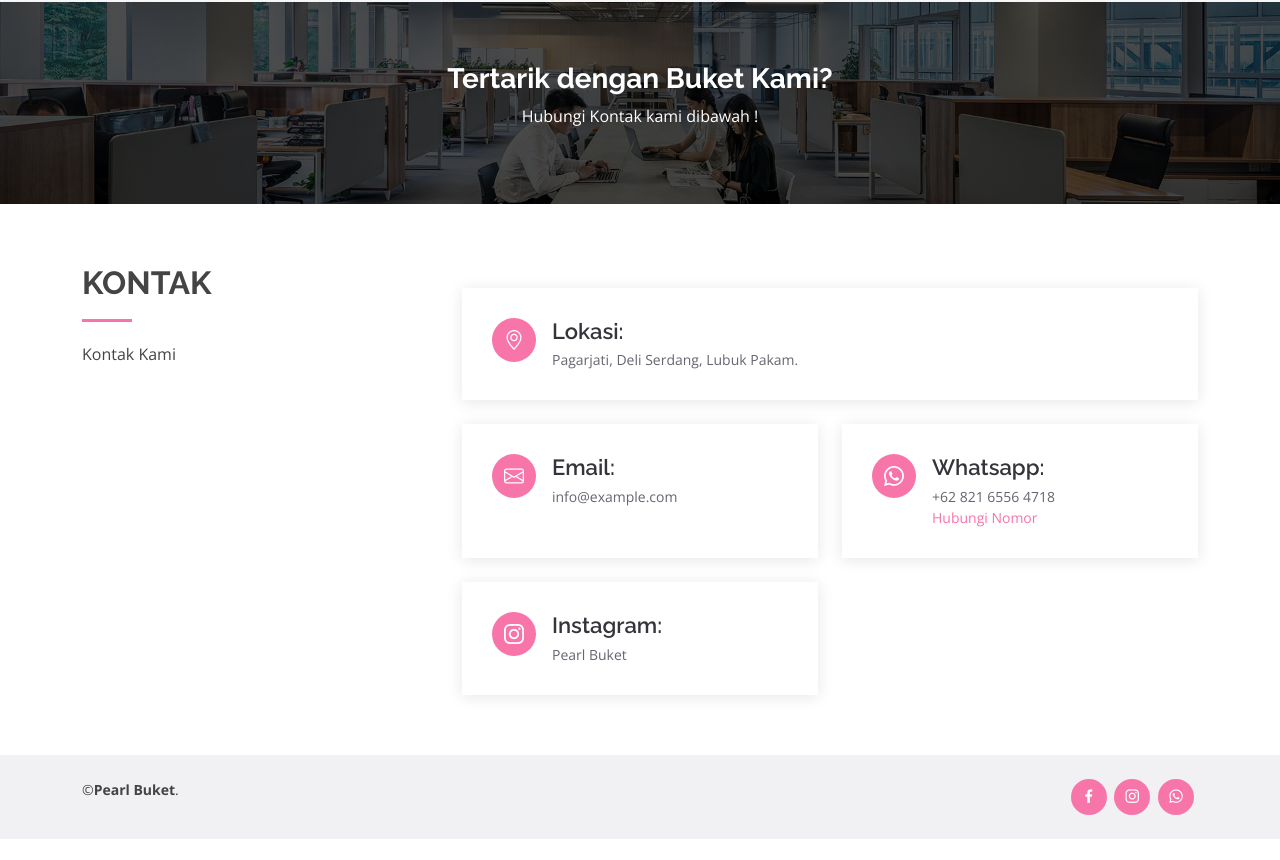
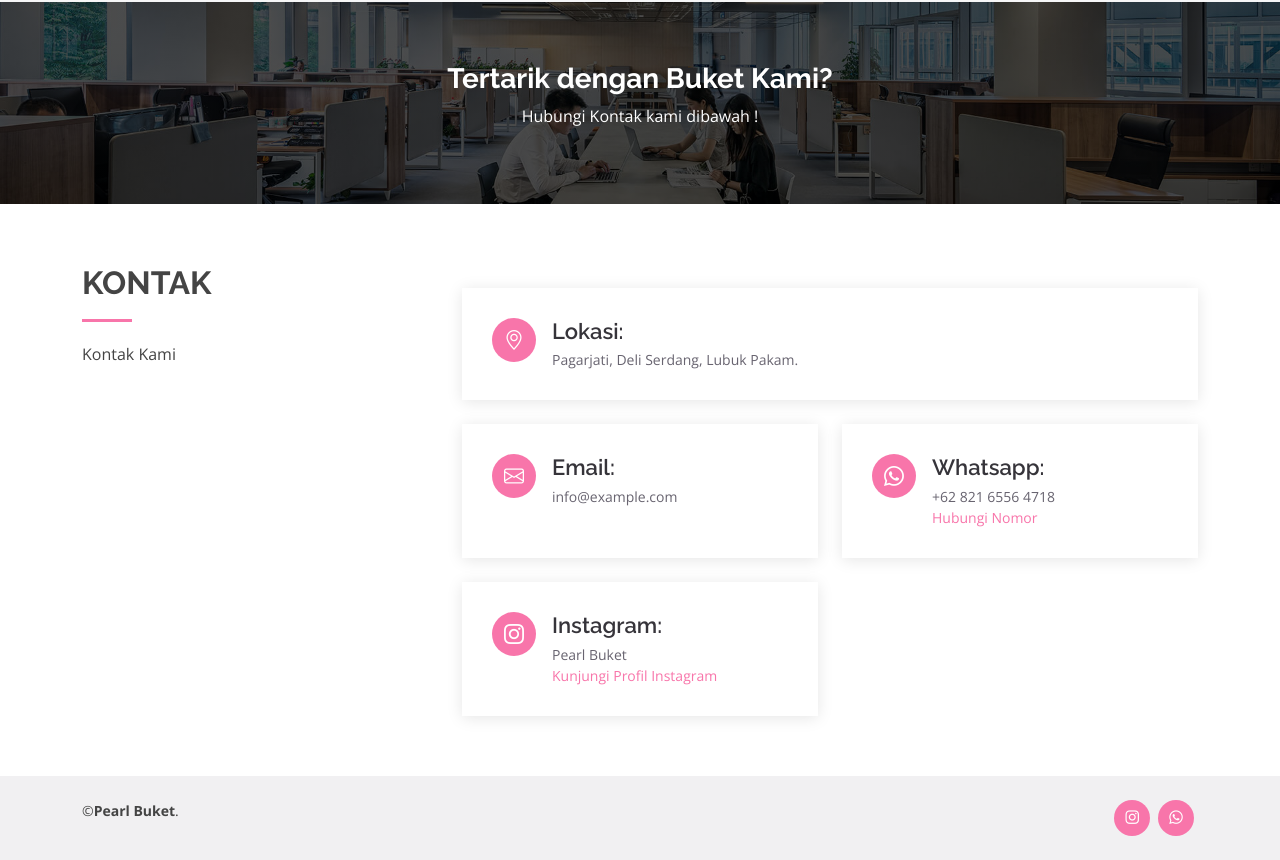
Before and after one commit to arnoriel/pearl-buket, a plain HTML site: page index.html in a window 1280 px wide. Shown: the part 4320-5180 px from the top of the page. Before the commit the page ends 5159 px from the top, so only its background shows below. Drawn offline with nearby package versions, Linux system fonts and the light colour scheme.

Commit message:
update button

```diff
--- a/index.html
+++ b/index.html
@@ -527,6 +527,7 @@
                   <i class="bi bi-instagram"></i>
                   <h4>Instagram:</h4>
                   <p>Pearl Buket</p>
+                  <p><a link href="https://www.instagram.com/pearl_buket/" target="_blank" class="btn-get-started scrollto">Kunjungi Profil Instagram</a></p>
                 </div>
               </div>
             </div>
@@ -551,9 +552,8 @@
 
       </div>
       <div class="social-links text-center text-md-right pt-3 pt-md-0">
-        <a href="#" class="facebook"><i class="bx bxl-facebook"></i></a>
-        <a href="#" class="instagram"><i class="bx bxl-instagram"></i></a>
-        <a href="#" class="whatsapp"><i class="bx bxl-whatsapp"></i></a>
+        <a link href="https://www.instagram.com/pearl_buket/" target="_blank class="instagram"><i class="bx bxl-instagram"></i></a>
+        <a link href="https://wa.me/6282165564718" target="_blank" class="whatsapp"><i class="bx bxl-whatsapp"></i></a>
       </div>
     </div>
   </footer><!-- End Footer -->
```
Also changed, not shown: portfolio-details.html (+2 -4 lines).
